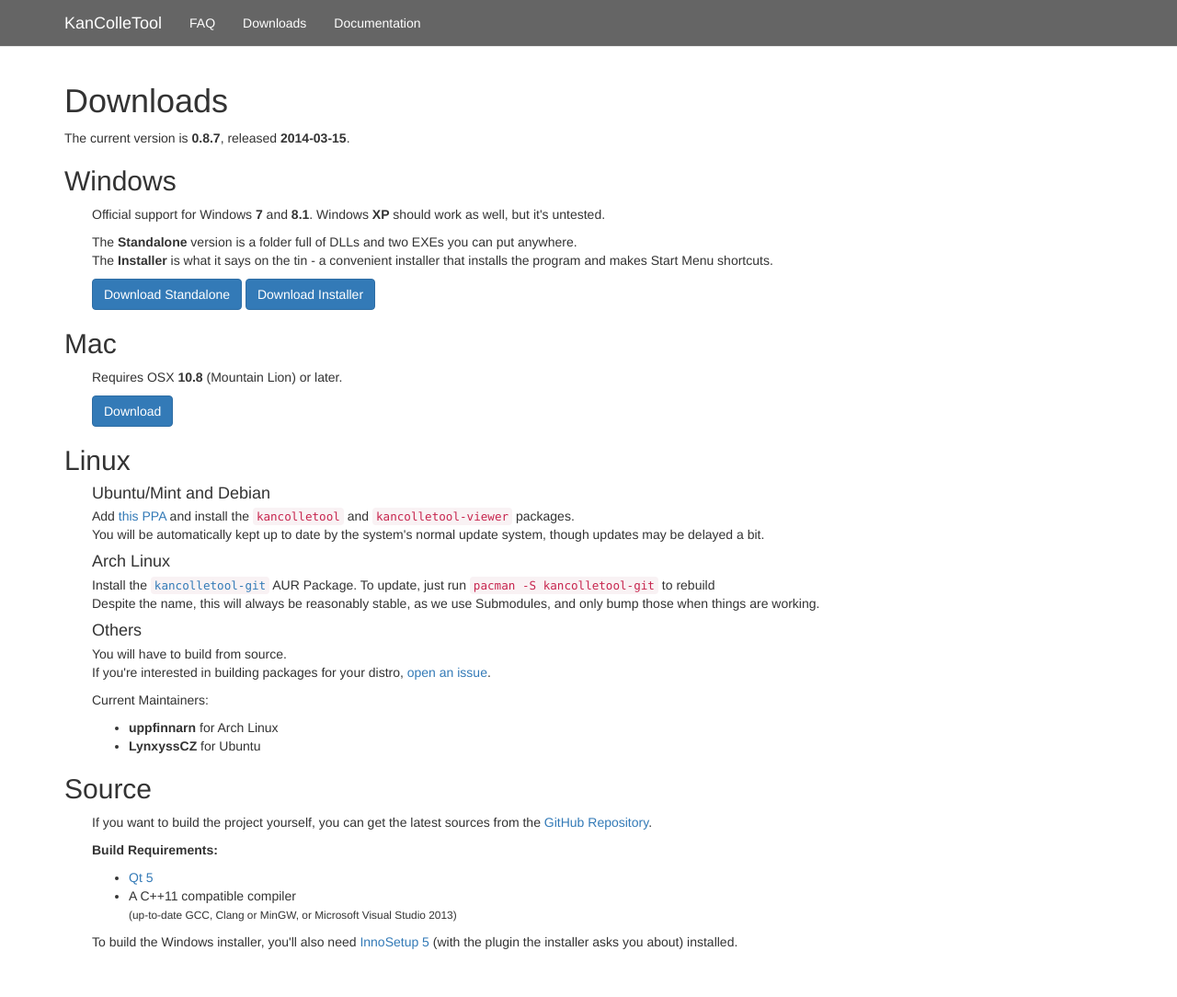
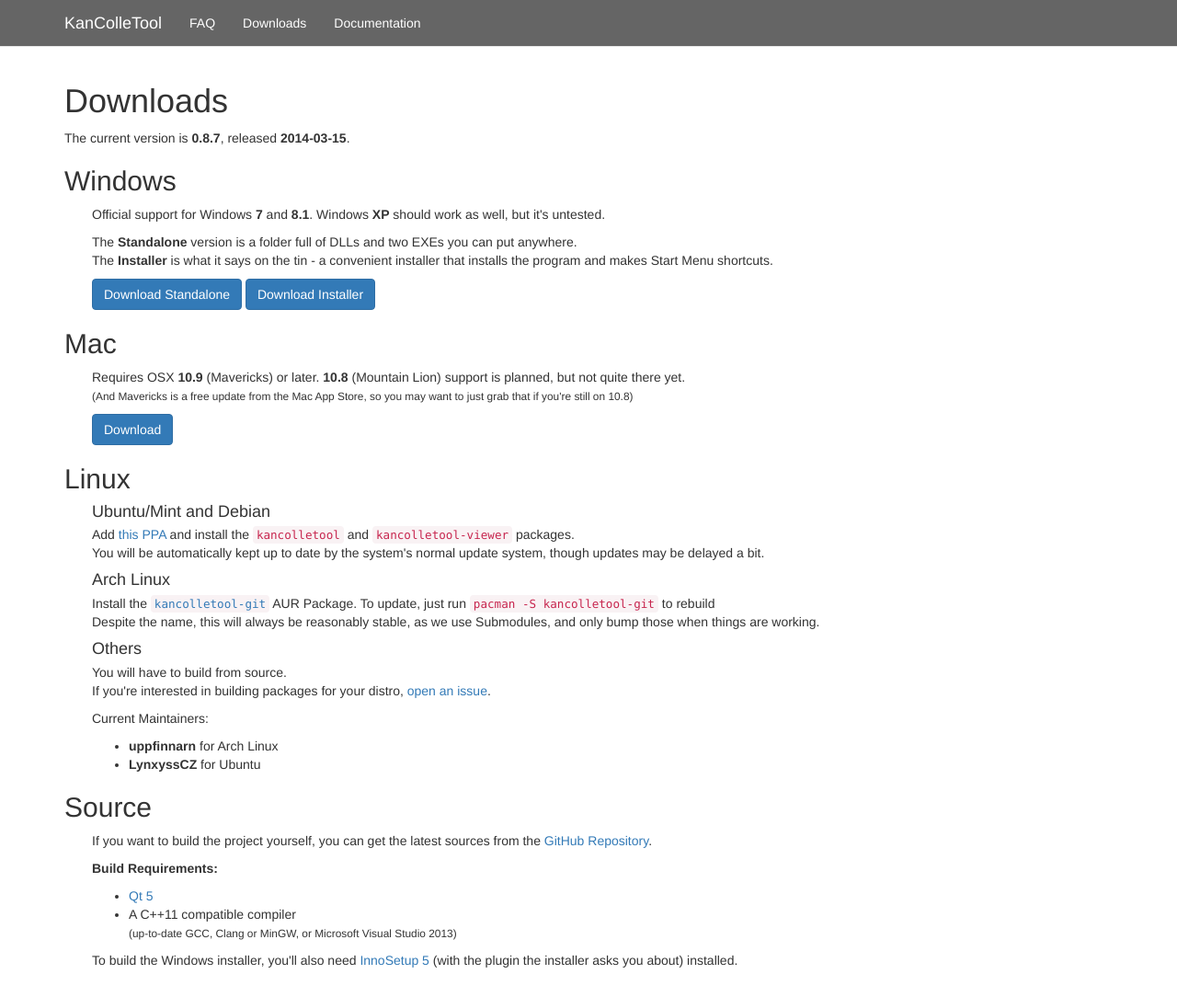
Before and after one commit to KanColleTool/kancolletool.github.io, a Jekyll site: the page built from downloads/index.html, in a window 1280 px wide and 1084 px high. Shown: the whole window at 92% size. Built offline with Jekyll 4.4.1, drawn with Linux system fonts in a browser that asks for light colours; nearby versions of some CDN libraries; Markdown is read by kramdown in place of the engine named in the settings.

Commit message:
Fixed OSX support info

```diff
--- a/downloads/index.html
+++ b/downloads/index.html
@@ -26,7 +26,8 @@
 <h2>Mac</h2>
 <div class="dl-section">
 	<p>
-		Requires OSX <strong>10.8</strong> (Mountain Lion) or later.
+		Requires OSX <strong>10.9</strong> (Mavericks) or later. <strong>10.8</strong> (Mountain Lion) support is planned, but not quite there yet.<br />
+		<small>(And Mavericks is a free update from the Mac App Store, so you may want to just grab that if you're still on 10.8)</small>
 	</p>
 	<div class="dl-links">
 		<a class="btn btn-primary" href="http://kancolletool.s3.amazonaws.com/downloads/{{ site.data.downloads[0].version }}/KanColleTool-{{ site.data.downloads[0].version }}.dmg">Download</a>
```
